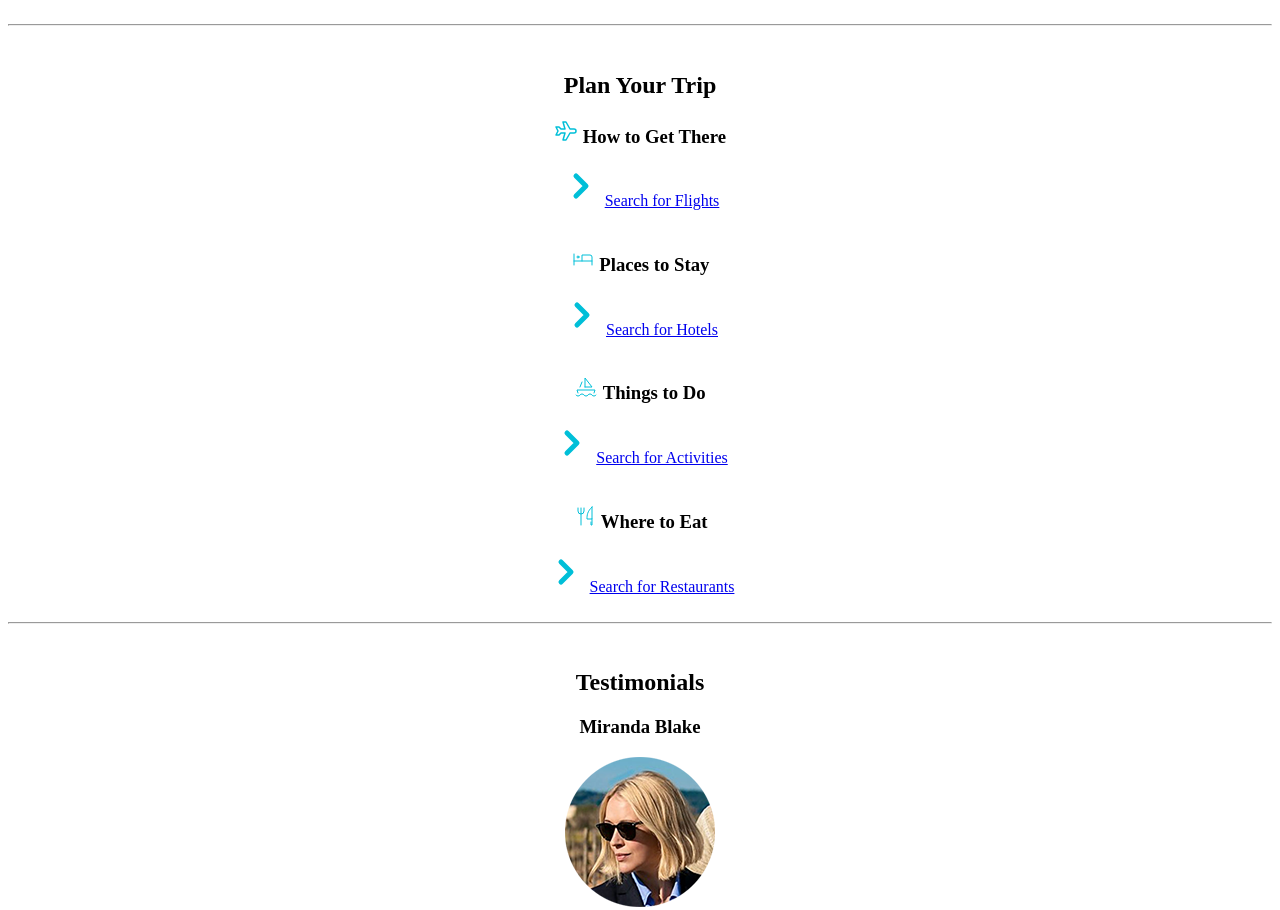
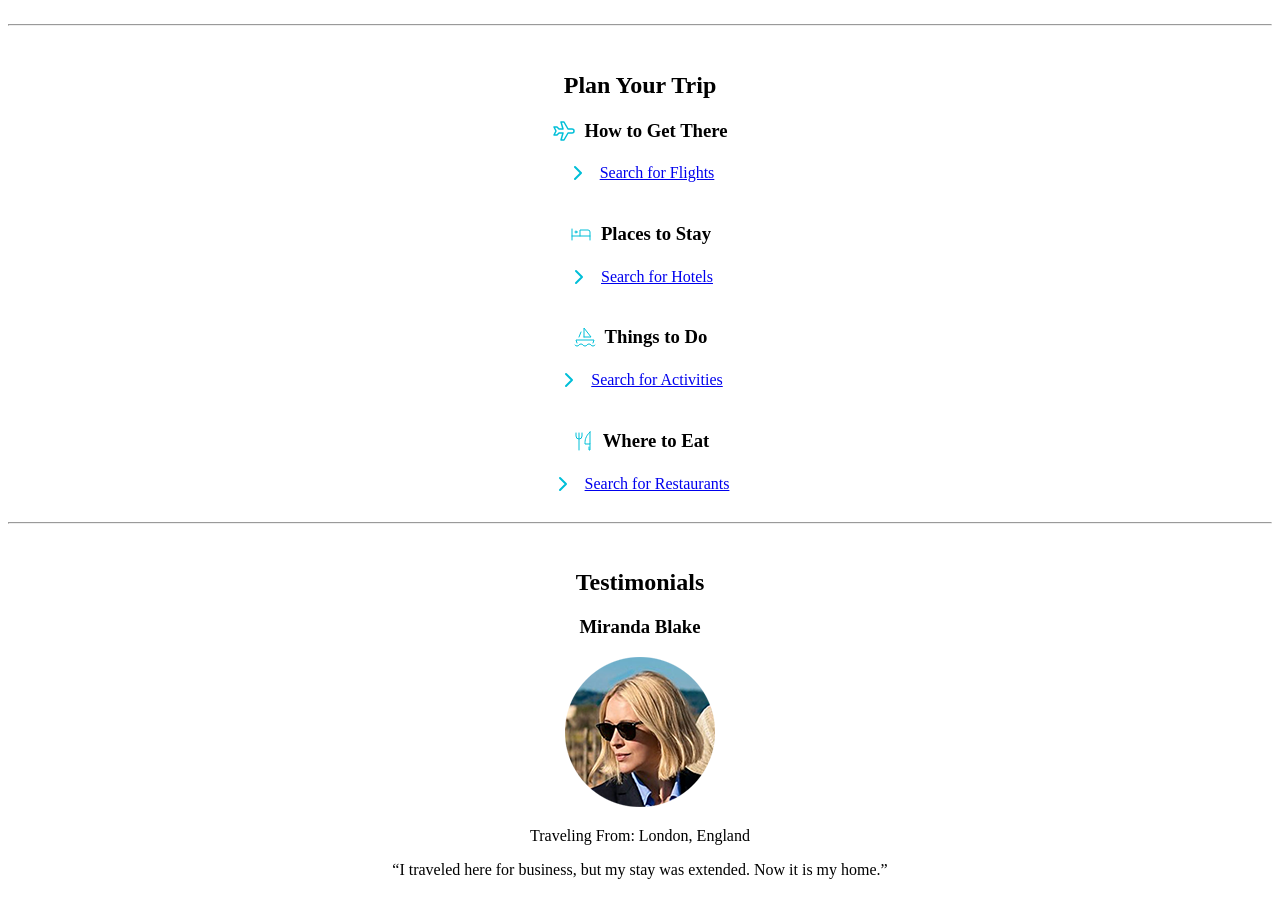
Before and after one commit to nszerszenski/wunderlust, a plain HTML site: page index.html in a window 1280 px wide. Shown: the part 844-1754 px from the top of the page. Drawn offline with Linux system fonts and the light colour scheme.

Commit message:
Update index.html

```diff
--- a/index.html
+++ b/index.html
@@ -61,11 +61,11 @@
     </section>
 
     <br /><hr /><br />
-<section id="plan">
+<section id="plan" style="text-align: center;">
   <h2>Plan Your Trip</h2>
 
   <article>
-    <h3>
+    <h3 style="display: flex; justify-content: center; align-items: center; gap: 8px;">
       <!-- Plane Icon -->
       <svg xmlns="http://www.w3.org/2000/svg" width="24" height="24" viewBox="0 0 24 24" stroke-width="1.5" stroke="#00bfd8" fill="none" stroke-linecap="round" stroke-linejoin="round">
         <path stroke="none" d="M0 0h24v24H0z" fill="none"/>
@@ -73,17 +73,19 @@
       </svg>
       How to Get There
     </h3>
-    <svg xmlns="http://www.w3.org/2000/svg" class="icon icon-tabler icon-tabler-chevron-right" width="40" height="40" viewBox="0 0 24 24" stroke-width="3" stroke="#00bfd8" fill="none" stroke-linecap="round" stroke-linejoin="round">
+    <div style="display: flex; justify-content: center; align-items: center; gap: 10px;">
+      <svg xmlns="http://www.w3.org/2000/svg" width="24" height="24" viewBox="0 0 24 24" stroke-width="2" stroke="#00bfd8" fill="none" stroke-linecap="round" stroke-linejoin="round">
         <path stroke="none" d="M0 0h24v24H0z" fill="none"/>
         <polyline points="9 6 15 12 9 18" />
       </svg>
       <a href="#">Search for Flights</a>
+    </div>
   </article>
 
   <br />
 
   <article>
-    <h3>
+    <h3 style="display: flex; justify-content: center; align-items: center; gap: 8px;">
       <!-- Hotel Icon -->
       <svg xmlns="http://www.w3.org/2000/svg" width="24" height="24" viewBox="0 0 24 24" stroke-width="1" stroke="#00bfd8" fill="none" stroke-linecap="round" stroke-linejoin="round">
         <path stroke="none" d="M0 0h24v24H0z" fill="none"/>
@@ -92,17 +94,19 @@
       </svg>
       Places to Stay
     </h3>
-    <svg xmlns="http://www.w3.org/2000/svg" class="icon icon-tabler icon-tabler-chevron-right" width="40" height="40" viewBox="0 0 24 24" stroke-width="3" stroke="#00bfd8" fill="none" stroke-linecap="round" stroke-linejoin="round">
+    <div style="display: flex; justify-content: center; align-items: center; gap: 10px;">
+      <svg xmlns="http://www.w3.org/2000/svg" width="24" height="24" viewBox="0 0 24 24" stroke-width="2" stroke="#00bfd8" fill="none" stroke-linecap="round" stroke-linejoin="round">
         <path stroke="none" d="M0 0h24v24H0z" fill="none"/>
         <polyline points="9 6 15 12 9 18" />
       </svg>
       <a href="#">Search for Hotels</a>
+    </div>
   </article>
 
   <br />
 
   <article>
-    <h3>
+    <h3 style="display: flex; justify-content: center; align-items: center; gap: 8px;">
       <!-- Activities Icon -->
       <svg xmlns="http://www.w3.org/2000/svg" width="24" height="24" viewBox="0 0 24 24" stroke-width="1" stroke="#00bfd8" fill="none" stroke-linecap="round" stroke-linejoin="round">
         <path stroke="none" d="M0 0h24v24H0z" fill="none"/>
@@ -113,17 +117,19 @@
       </svg>
       Things to Do
     </h3>
-    <svg xmlns="http://www.w3.org/2000/svg" class="icon icon-tabler icon-tabler-chevron-right" width="40" height="40" viewBox="0 0 24 24" stroke-width="3" stroke="#00bfd8" fill="none" stroke-linecap="round" stroke-linejoin="round">
+    <div style="display: flex; justify-content: center; align-items: center; gap: 10px;">
+      <svg xmlns="http://www.w3.org/2000/svg" width="24" height="24" viewBox="0 0 24 24" stroke-width="2" stroke="#00bfd8" fill="none" stroke-linecap="round" stroke-linejoin="round">
         <path stroke="none" d="M0 0h24v24H0z" fill="none"/>
         <polyline points="9 6 15 12 9 18" />
       </svg>
       <a href="#">Search for Activities</a>
+    </div>
   </article>
 
   <br />
 
   <article>
-    <h3>
+    <h3 style="display: flex; justify-content: center; align-items: center; gap: 8px;">
       <!-- Restaurant Icon -->
       <svg xmlns="http://www.w3.org/2000/svg" width="24" height="24" viewBox="0 0 24 24" stroke-width="1" stroke="#00bfd8" fill="none" stroke-linecap="round" stroke-linejoin="round">
         <path stroke="none" d="M0 0h24v24H0z" fill="none"/>
@@ -131,11 +137,13 @@
       </svg>
       Where to Eat
     </h3>
-    <svg xmlns="http://www.w3.org/2000/svg" class="icon icon-tabler icon-tabler-chevron-right" width="40" height="40" viewBox="0 0 24 24" stroke-width="3" stroke="#00bfd8" fill="none" stroke-linecap="round" stroke-linejoin="round">
+    <div style="display: flex; justify-content: center; align-items: center; gap: 10px;">
+      <svg xmlns="http://www.w3.org/2000/svg" width="24" height="24" viewBox="0 0 24 24" stroke-width="2" stroke="#00bfd8" fill="none" stroke-linecap="round" stroke-linejoin="round">
         <path stroke="none" d="M0 0h24v24H0z" fill="none"/>
         <polyline points="9 6 15 12 9 18" />
       </svg>
       <a href="#">Search for Restaurants</a>
+    </div>
   </article>
 </section>
 
```
Lines whose indentation alone changed are shown as unchanged.
